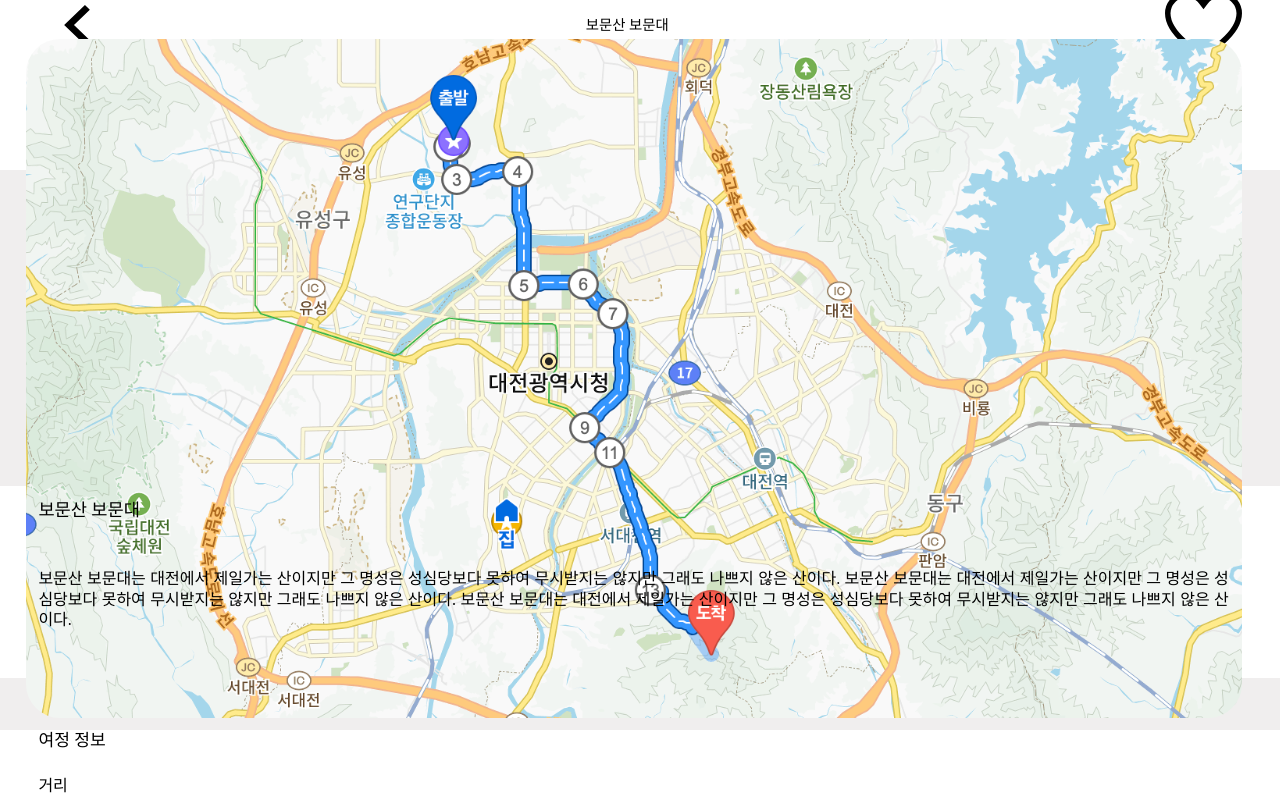
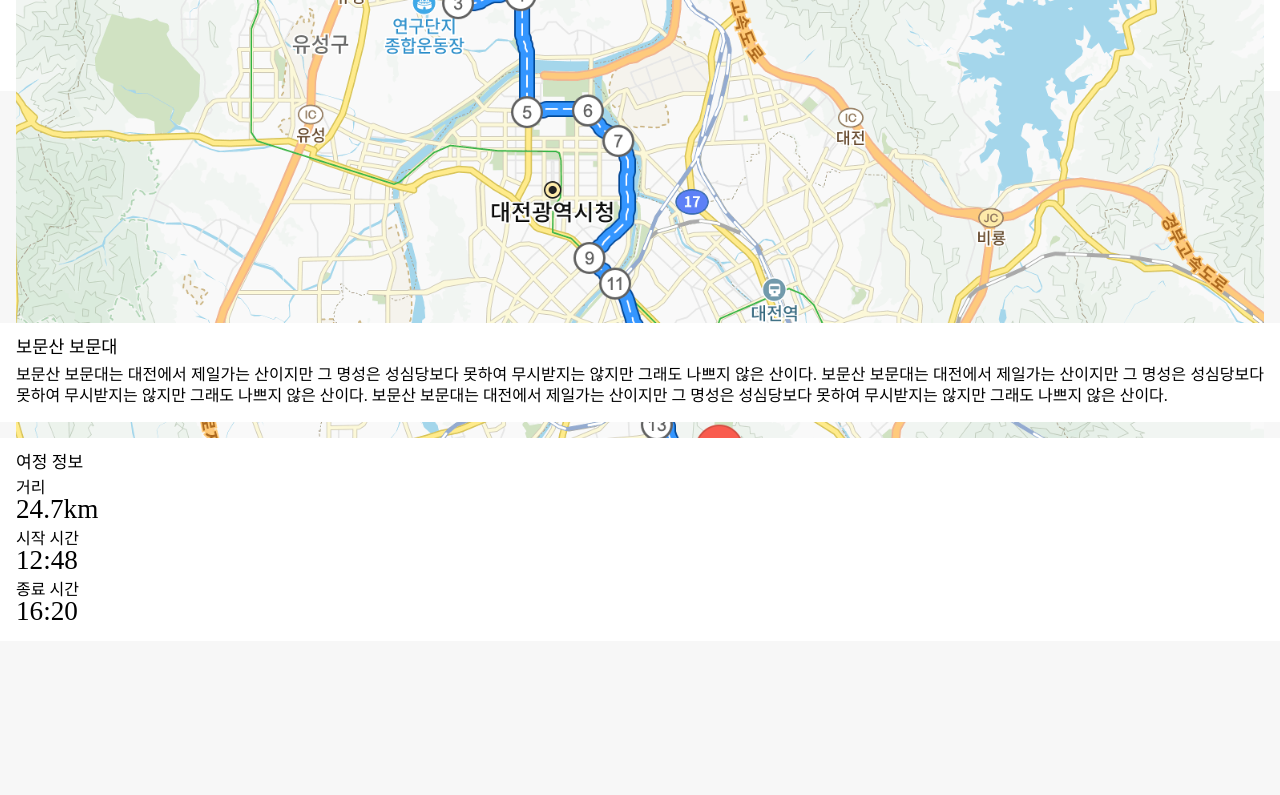
Before and after one commit to DSM-Hackathon-2024-team-5/justg0-frontend, a React (Vite) app: page /tripDetail in a window 1280 px wide. Shown: the top 795 px of the page. Built offline with nearby package versions, Linux system fonts and the light colour scheme.

Commit message:
tripDetail 레이아웃 수정

```diff
--- a/src/pages/tripDetails.jsx
+++ b/src/pages/tripDetails.jsx
@@ -7,16 +7,9 @@ import map from "/images/map.svg";
 const TripDetail = () => {
   return (
     <Container>
-      <HeadField>
-        <Head1>
-          <Move src={move} />
-          <Head1Text>보문산 보문대</Head1Text>
-          <Heart src={heart} />
-        </Head1>
-        <Head2>
-          <Head2Text>24.7km 이동!</Head2Text>
-        </Head2>
-      </HeadField>
+      <Head2>
+        <Head2Text>24.7km 이동!</Head2Text>
+      </Head2>
       <MapField>
         <Map src={map} />
       </MapField>
@@ -57,45 +50,20 @@ const TripDetail = () => {
 export default TripDetail;
 
 const Container = styled.div`
+  display: flex;
+  flex-direction: column;
+  gap: 16px;
   margin: 0;
   padding: 0;
   width: 100%;
   height: 100vh;
-  background-color: #c3b7b73e;
-`;
-
-const HeadField = styled.div`
-  width: 100%;
-  height: 13%;
-  background-color: #ffffff;
-`;
-
-const Head1 = styled.div`
-  width: 100%;
-  height: 50px;
-  display: flex;
-  justify-content: space-between;
-  align-items: center;
-`;
-
-const Move = styled.img`
-  width: 2%;
-  margin-left: 5%;
-`;
-
-const Heart = styled.img`
-  width: 6%;
-  margin-right: 3%;
-`;
-
-const Head1Text = styled.span`
-  font-size: 0.9em;
-  font-weight: 540;
+  background-color: ${({ theme }) => theme.color.background};
 `;
 
 const Head2 = styled.div`
   width: 100%;
-  height: 120px;
+  box-sizing: border-box;
+  padding: 32px 16px;
   display: flex;
   align-items: center;
   background-color: #ffffff;
@@ -104,49 +72,44 @@ const Head2 = styled.div`
 const Head2Text = styled.span`
   font-size: 1.7em;
   font-weight: 540;
-  margin-left: 3%;
 `;
 
 const MapField = styled.div`
   width: 100%;
-  height: 27%;
+  height: 200px;
   display: flex;
   justify-content: center;
   align-items: center;
-  margin-top: 13%;
+  padding: 0 16px;
+  box-sizing: border-box;
 `;
 
 const Map = styled.img`
-  width: 95%;
-  margin-right: 1%;
+  width: 100%;
   border-radius: 5px;
 `;
 
 const Detail = styled.div`
   width: 100%;
-  height: 24%;
   display: flex;
   flex-direction: column;
+  padding: 16px;
+  gap: 8px;
   background-color: #ffffff;
+  box-sizing: border-box;
 `;
 
 const DetailTitle = styled.div`
   width: 100%;
-  height: 19%;
   display: flex;
   align-items: center;
 `;
 
 const DetailTitleText = styled.span`
-  margin-left: 3%;
   font-size: 1.1em;
-  margin-top: 1%;
 `;
 
 const DetailContent = styled.div`
-  width: 93%;
-  height: 84%;
-  margin-left: 3%;
   display: flex;
   justify-content: center;
   align-items: center;
@@ -159,55 +122,46 @@ const DetailContentText = styled.p`
 `;
 
 const Info = styled.div`
-  margin-top: 4%;
+  display: flex;
+  flex-direction: column;
   background-color: #ffffff;
   width: 100%;
-  height: 26%;
+  padding: 16px;
+  gap: 8px;
+  box-sizing: border-box;
 `;
 
 const InfoTitle = styled.div`
   background-color: #ffffff;
   width: 100%;
-  height: 11%;
   display: flex;
   align-items: center;
 `;
 
 const InfoTitleText = styled.span`
-  margin-left: 3%;
   font-size: 1.07em;
 `;
 
 const Distance = styled.div`
   width: 100%;
-  height: 27%;
-  margin-top: 1%;
   display: flex;
   flex-direction: column;
 `;
 
-const Dis = styled.span`
-  margin-left: 3%;
-  margin-top: 1%;
-`;
+const Dis = styled.span``;
 
 const Num = styled.span`
   font-size: 1.7em;
-  margin-left: 3%;
 `;
 
 const StartTime = styled.div`
   width: 100%;
-  height: 27%;
-  margin-top: 1%;
   display: flex;
   flex-direction: column;
 `;
 
 const EndTime = styled.div`
   width: 100%;
-  height: 27%;
-  margin-top: 1%;
   display: flex;
   flex-direction: column;
 `;
```
